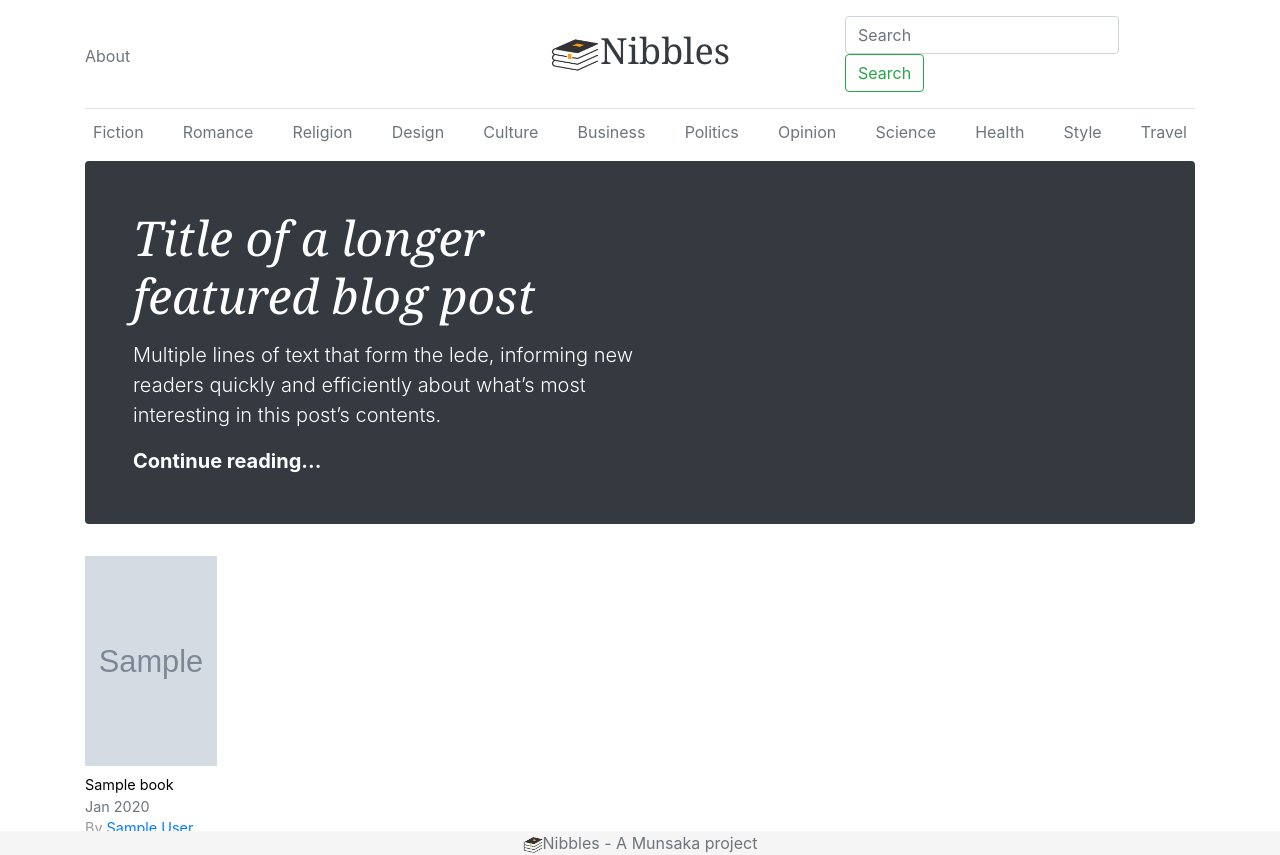
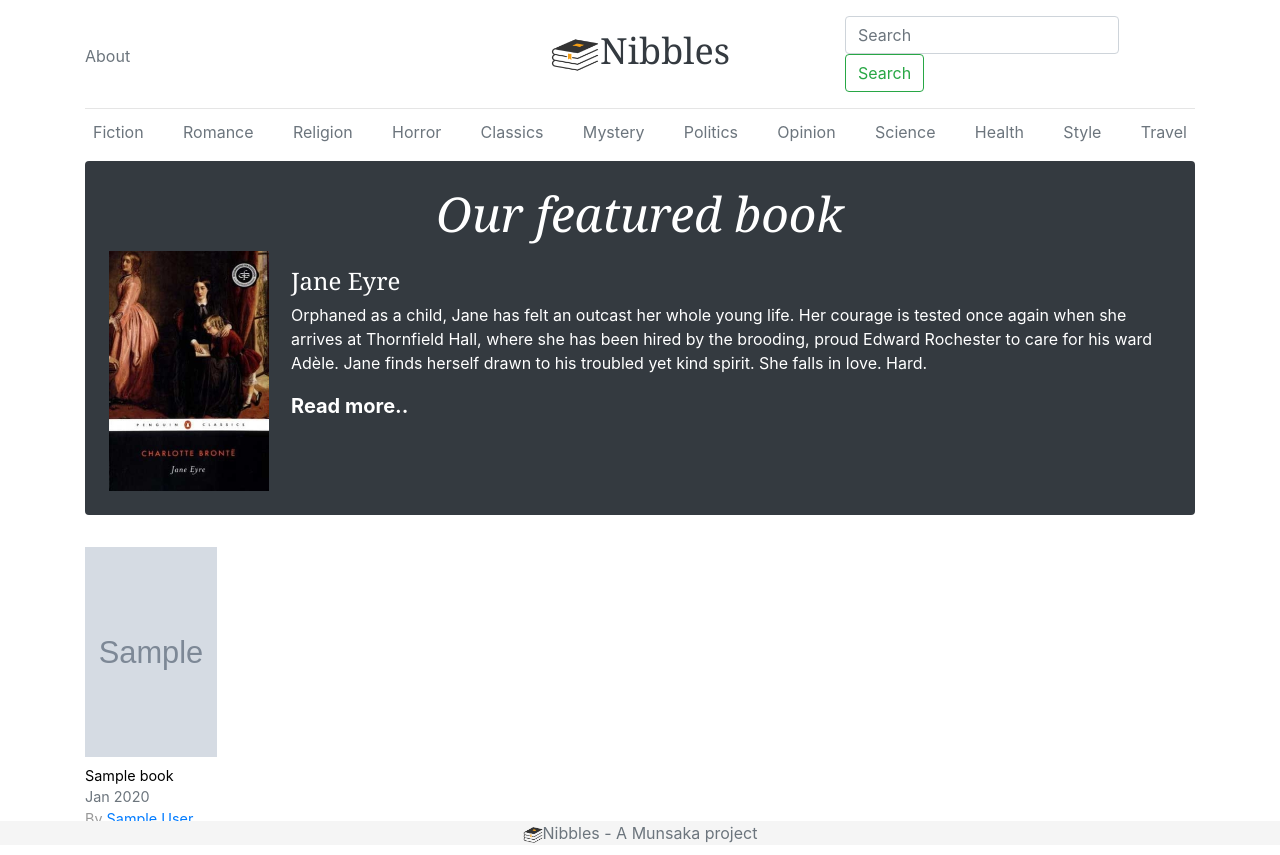
Before and after one commit to Munanga/Nibbles, a Django app: page / in a window 1280 px wide. Run offline with Django 3.2, Linux system fonts and the light colour scheme; tables that the repository leaves empty hold one stand-in row (values such as "Sample post"); grey boxes marked "Sample" are stand-in pictures; some libraries are stand-ins or nearby versions.

Commit message:
Added Featured Book and REST API for Books and Authors

```diff
--- a/NibblesBookApp/models.py
+++ b/NibblesBookApp/models.py
@@ -7,7 +7,7 @@ class Author(models.Model):
     image = models.CharField(max_length=50, default='static/images/authors/')
     first_name = models.CharField(max_length=60)
     last_name = models.CharField(max_length=60)
-    about = models.CharField(max_length=1000, default='None')
+    about = models.TextField(max_length=1000, default='None')
 
     def __str__(self):
         return self.first_name + ' ' + self.last_name
@@ -38,7 +38,7 @@ class Book(models.Model):
     title = models.CharField(max_length=200)
     author = models.ForeignKey(Author, on_delete=models.CASCADE)
     pages = models.PositiveSmallIntegerField()
-    description = models.CharField(max_length=700)
+    description = models.TextField(max_length=900)
     genre = models.CharField(max_length=30)
     isbn = models.BigIntegerField()
     publisher = models.ForeignKey(Publisher, on_delete=models.CASCADE)
@@ -57,6 +57,8 @@ class Book(models.Model):
         for ratings in all_reviews:
             rating_sum = rating_sum + ratings.rating
 
+        if num_of_reviews == 0:
+            return "%.1f" % 0
         return "%.1f" % (rating_sum / num_of_reviews)
 
 
--- a/NibblesBookApp/urls.py
+++ b/NibblesBookApp/urls.py
@@ -8,4 +8,6 @@ urlpatterns = [
     path('genre/<str:genre>', views.get_genre, name='get_genre'),
     path('author/<int:author_id>', views.get_author, name='get_author'),
     path('search/', views.search, name='search'),
+    path('api/books/', views.book_list, name='api_book_list'),
+    path('api/author/', views.author_list, name='api_author_list'),
 ]
--- a/NibblesBookApp/views.py
+++ b/NibblesBookApp/views.py
@@ -2,14 +2,17 @@ from django.shortcuts import render
 from django.shortcuts import get_object_or_404
 from NibblesBookApp import models
 from django.db.models import Q
-
+from rest_framework.decorators import api_view
+from rest_framework.response import Response
+from NibblesBookApp import serializers
+from rest_framework import status
 
 ''' generate the number of loops '''
 def generate_number_of_loops(num):
     if num % 5 == 0:
-        return num / 5
+        return num // 5
 
-    return int(num / 5) + 1
+    return int(num // 5) + 1
 
 ''' return a list of books in chunks by a certain number '''
 def return_books_by_number(queryset, number):
@@ -84,5 +87,26 @@ def about(request):
     return render(request, template)
 
 
-def contact(request):
-    pass
+
+
+######################### Rest functions #############################
+
+
+@api_view(['GET', 'POST'])
+def book_list(request):
+    if request.method == 'GET':
+        queryset = models.Book.objects.all()
+        serialize = serializers.BookSerializer(queryset, many=True)
+        return Response(serialize.data)
+    else:
+        return Response(status=status.HTTP_400_BAD_REQUEST)
+
+
+@api_view(['GET', 'POST'])
+def author_list(request):
+    if request.method == 'GET':
+        queryset = models.Author.objects.all()
+        serialize = serializers.AuthorSerializer(queryset, many=True)
+        return Response(serialize.data)
+    else:
+        return Response(status=status.HTTP_400_BAD_REQUEST)
--- a/NibblesBookProject/settings.py
+++ b/NibblesBookProject/settings.py
@@ -39,6 +39,7 @@ INSTALLED_APPS = [
     'django.contrib.staticfiles',
     'djmoney',
     'debug_toolbar',
+    'rest_framework',
     'NibblesBookApp',
 
 ]
--- a/templates/base.html
+++ b/templates/base.html
@@ -49,9 +49,9 @@
           <a class="p-2 text-muted" href="{% url 'NibblesBookApp:get_genre' 'Fiction' %}">Fiction</a>
           <a class="p-2 text-muted" href="{% url 'NibblesBookApp:get_genre' 'Romance' %}">Romance</a>
           <a class="p-2 text-muted" href="{% url 'NibblesBookApp:get_genre' 'Religion' %}">Religion</a>
-          <a class="p-2 text-muted" href="{% url 'NibblesBookApp:get_genre' 'Fiction' %}">Design</a>
-          <a class="p-2 text-muted" href="{% url 'NibblesBookApp:get_genre' 'Fiction' %}">Culture</a>
-          <a class="p-2 text-muted" href="{% url 'NibblesBookApp:get_genre' 'Fiction' %}">Business</a>
+          <a class="p-2 text-muted" href="{% url 'NibblesBookApp:get_genre' 'Horror' %}">Horror</a>
+          <a class="p-2 text-muted" href="{% url 'NibblesBookApp:get_genre' 'Classics' %}">Classics</a>
+          <a class="p-2 text-muted" href="{% url 'NibblesBookApp:get_genre' 'Mystery' %}">Mystery</a>
           <a class="p-2 text-muted" href="{% url 'NibblesBookApp:get_genre' 'Fiction' %}">Politics</a>
           <a class="p-2 text-muted" href="{% url 'NibblesBookApp:get_genre' 'Fiction' %}">Opinion</a>
           <a class="p-2 text-muted" href="{% url 'NibblesBookApp:get_genre' 'Fiction' %}">Science</a>
--- a/templates/index.html
+++ b/templates/index.html
@@ -4,12 +4,30 @@
 
 {% block body %}
 
-    <div class="jumbotron p-4 p-md-5 text-white rounded bg-dark">
-        <div class="col-md-6 px-0">
-          <h1 class="display-4 font-italic">Title of a longer featured blog post</h1>
-          <p class="lead my-3">Multiple lines of text that form the lede, informing new readers quickly and efficiently about what’s most interesting in this post’s contents.</p>
-          <p class="lead mb-0"><a href="https://getbootstrap.com/docs/4.3/examples/blog/#" class="text-white font-weight-bold">Continue reading...</a></p>
+    <div class="jumbotron p-4 p-md-7 text-white rounded bg-dark">
+        <div class="row">
+            <div class="col-md-6 offset-md-3">
+                <h1 class="display-4 font-italic" align="center">Our featured book</h1>
+            </div>
+            <div class="col-md-6">
+            </div>
         </div>
+
+        <div class="row">
+            <div class="col-md-2">
+                <img src="{% static 'images/books/JaneEyre.jpg' %}" style="width:160px;height:240px;" class="nang">
+            </div>
+            <div class="col-md-10">
+                <p class="lead my-3">
+                    <h4 style="">Jane Eyre</h4>
+                     Orphaned as a child, Jane has felt an outcast her whole young life. Her courage is tested once again when she arrives at Thornfield Hall, where she has been hired by the brooding, proud Edward Rochester to care for his ward Adèle.
+                      Jane finds herself drawn to his troubled yet kind spirit. She falls in love. Hard.
+                  </p>
+                  <p class="lead mb-0"><a href="{% url 'NibblesBookApp:get_book' 12 %}" class="text-white font-weight-bold">Read more..</a></p>
+            </div>
+        </div>
+
+
     </div>
 
 
```
Also changed, not shown: NibblesBookApp/serializers.py (added, +14 -0 lines), NibblesBookApp/migrations/0022_auto_20191017_1322.py (added), NibblesBookApp/migrations/0023_auto_20191017_1350.py (added), static/images/authors/BramStoker.jpg (added), static/images/authors/EmmuskaOrczy.jpg (added), static/images/books/Dracula.jpg (added), static/images/books/JaneEyre.jpg (added), static/images/books/TheJudgesHouse.jpg (added), static/images/books/TheOldManinTheCorner.jpg (added), static/images/books/TheScarletPimpernel.jpg (added).
